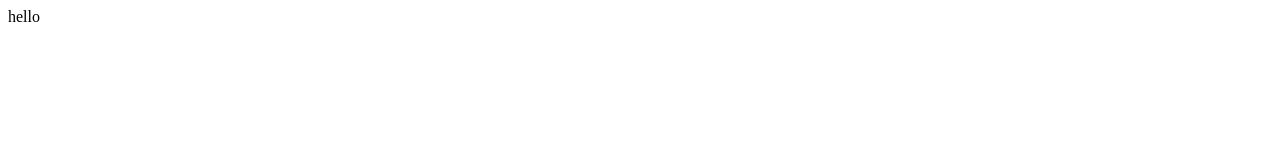
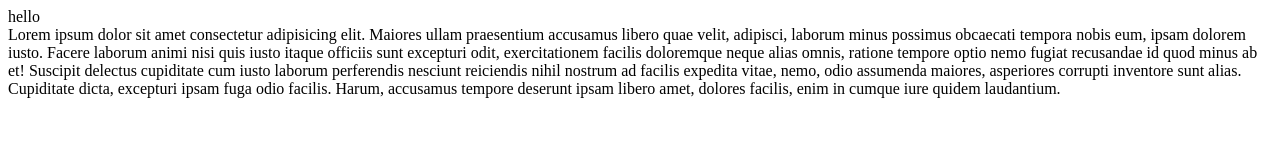
Before and after one commit to srivastavanaman125/Amazon-Clone, a plain HTML site: page index.html in a window 1280 px wide. Drawn offline with Linux system fonts and the light colour scheme.

Commit message:
added new folders

```diff
--- a/index.html
+++ b/index.html
@@ -7,5 +7,7 @@
 </head>
 <body>
     hello
+    <br>
+    Lorem ipsum dolor sit amet consectetur adipisicing elit. Maiores ullam praesentium accusamus libero quae velit, adipisci, laborum minus possimus obcaecati tempora nobis eum, ipsam dolorem iusto. Facere laborum animi nisi quis iusto itaque officiis sunt excepturi odit, exercitationem facilis doloremque neque alias omnis, ratione tempore optio nemo fugiat recusandae id quod minus ab et! Suscipit delectus cupiditate cum iusto laborum perferendis nesciunt reiciendis nihil nostrum ad facilis expedita vitae, nemo, odio assumenda maiores, asperiores corrupti inventore sunt alias. Cupiditate dicta, excepturi ipsam fuga odio facilis. Harum, accusamus tempore deserunt ipsam libero amet, dolores facilis, enim in cumque iure quidem laudantium.
 </body>
 </html>
```
Also changed, not shown: styles/index.css (added).
